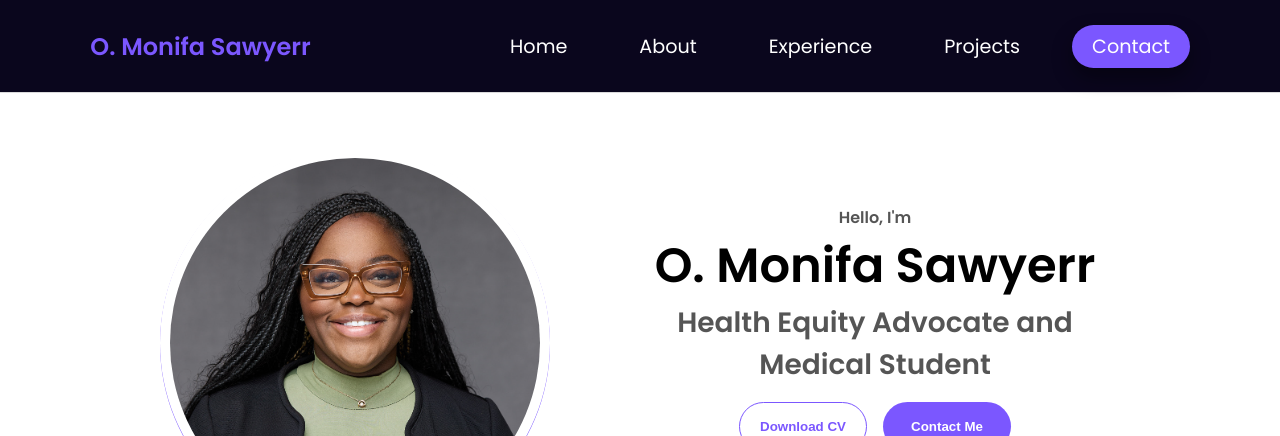
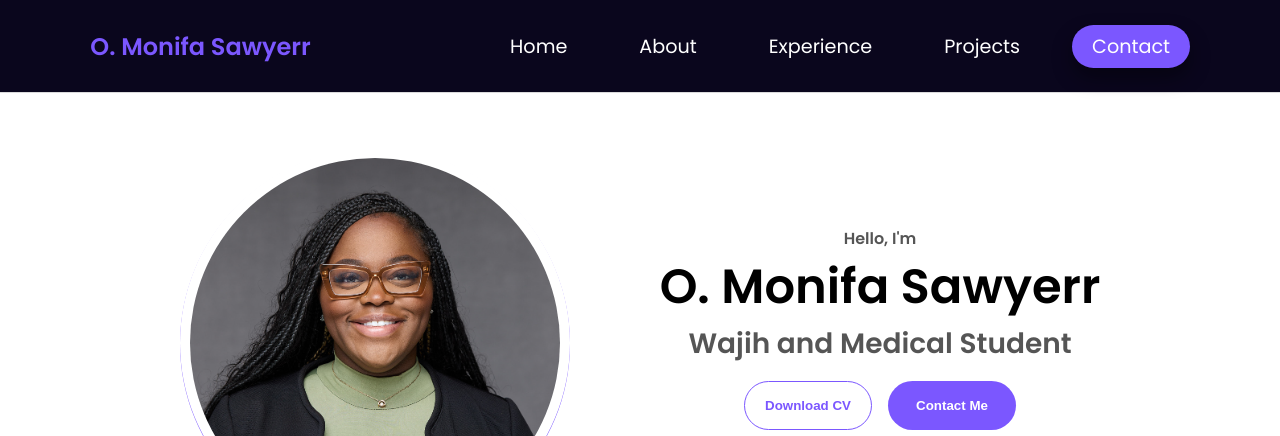
Before and after one commit to WajihulHassan944/test-monifa, a plain HTML site: page index.html in a window 1280 px wide. Shown: the top 436 px of the page. Drawn offline with nearby package versions, Linux system fonts and the light colour scheme.

Commit message:
update 1

```diff
--- a/index.html
+++ b/index.html
@@ -72,7 +72,7 @@
         <div class="section__text">
             <p class="section__text__p1 section__textOne" >Hello, I'm</p>
             <h1 class="title" data-aos="fade-up">O. Monifa Sawyerr</h1>
-           <p class="section__text__p2 " data-aos="fade-up"><span class="toHoverCssHome">Health Equity Advocate and Medical Student </span></p>
+           <p class="section__text__p2 " data-aos="fade-up"><span class="toHoverCssHome">Wajih and Medical Student </span></p>
 <!-- <p class="section__text__p2 " data-aos="fade-up">
  <div class="wrapperaround">
   <div class="static-txt">I'm a</div>
```
Also changed, not shown: 1 other file.
